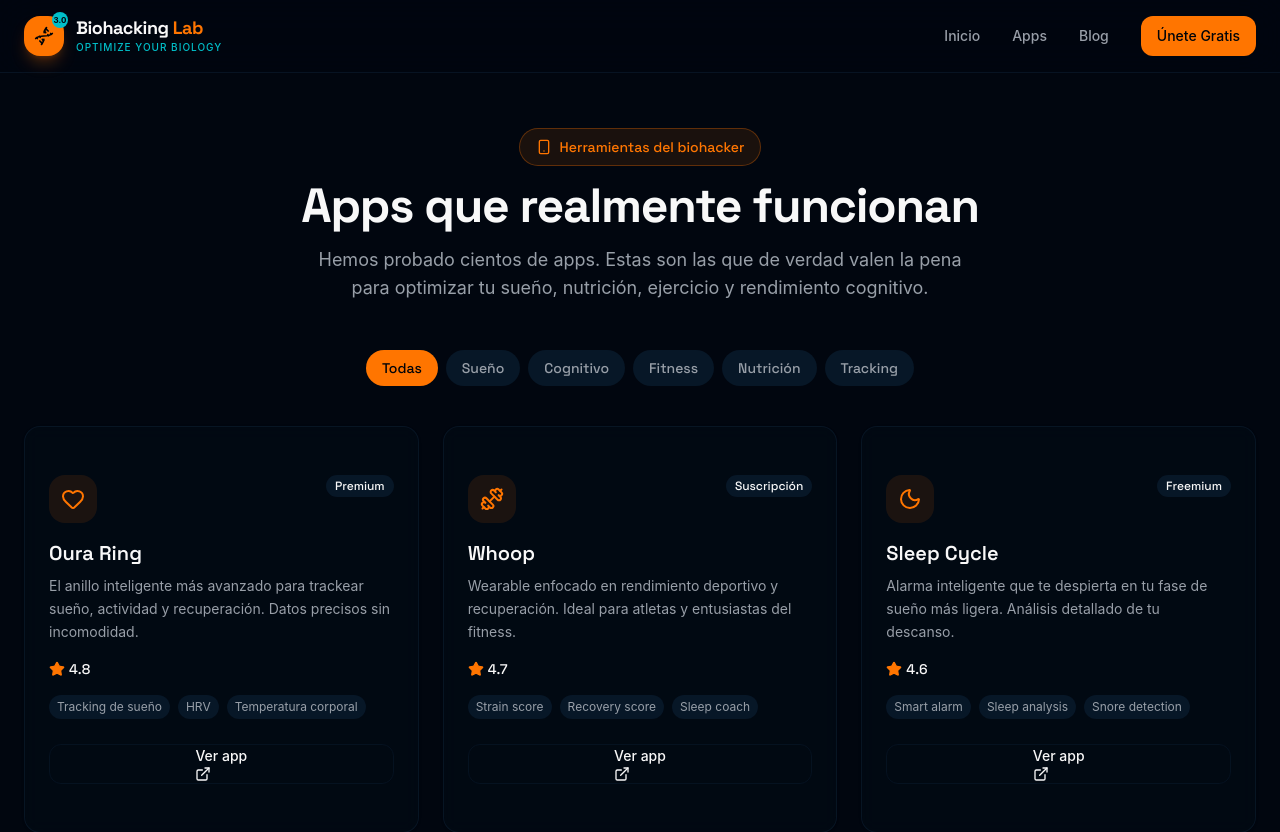
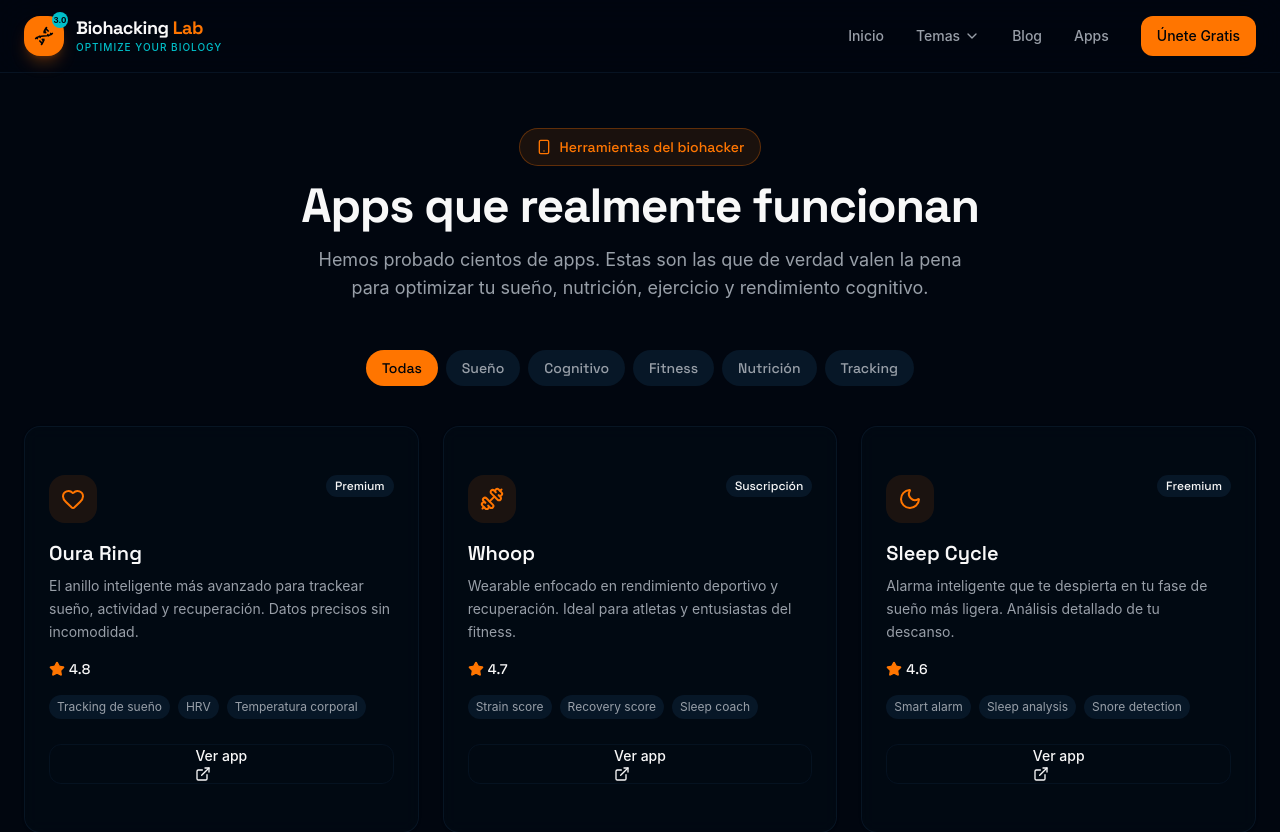
Before and after one commit to juanarangoceo/biohackinglab3, a Next.js app: page /apps in a window 1280 px wide. Shown: the top 832 px of the page. Built offline with nearby package versions, Linux system fonts and the light colour scheme.

Commit message:
fix(nav): update Header.tsx to include category dropdown

```diff
--- a/src/components/sections/header.tsx
+++ b/src/components/sections/header.tsx
@@ -2,14 +2,15 @@
 
 import { useState } from "react"
 import Link from "next/link"
-import { Menu, X, Dna } from "lucide-react"
+import { Menu, X, Dna, ChevronDown } from "lucide-react"
 import { Button } from "@/components/ui/button"
-
-const navLinks = [
-  { href: "/", label: "Inicio" },
-  { href: "/apps", label: "Apps" },
-  { href: "/blog", label: "Blog" },
-]
+import { marketingNav } from "@/config/nav";
+import {
+  DropdownMenu,
+  DropdownMenuContent,
+  DropdownMenuItem,
+  DropdownMenuTrigger,
+} from "@/components/ui/dropdown-menu";
 
 export function Header() {
   const [isMenuOpen, setIsMenuOpen] = useState(false)
@@ -36,14 +37,32 @@
 
         {/* Desktop Navigation */}
         <div className="hidden items-center gap-8 md:flex">
-          {navLinks.map((link) => (
+          {marketingNav.map((link) => (
+            link.children ? (
+              <DropdownMenu key={link.name}>
+                <DropdownMenuTrigger className="flex items-center gap-1 text-sm font-medium text-muted-foreground hover:text-primary transition-colors focus:outline-none">
+                  {link.name}
+                  <ChevronDown className="h-4 w-4" />
+                </DropdownMenuTrigger>
+                <DropdownMenuContent align="start">
+                  {link.children.map((child) => (
+                    <DropdownMenuItem key={child.name} asChild>
+                      <Link href={child.href} className="w-full cursor-pointer">
+                        {child.name}
+                      </Link>
+                    </DropdownMenuItem>
+                  ))}
+                </DropdownMenuContent>
+              </DropdownMenu>
+            ) : (
               <Link
-              key={link.href}
+                key={link.name}
                 href={link.href}
                 className="text-sm font-medium text-muted-foreground transition-colors hover:text-primary"
               >
-              {link.label}
+                {link.name}
               </Link>
+            )
           ))}
           <Button asChild>
             <Link href="#newsletter">Únete Gratis</Link>
@@ -68,16 +87,34 @@
       {/* Mobile Menu */}
       {isMenuOpen && (
         <div className="border-t border-border/50 bg-background/95 backdrop-blur-xl md:hidden">
-          <div className="flex flex-col gap-4 px-6 py-6">
-            {navLinks.map((link) => (
+          <div className="flex flex-col gap-4 px-6 py-6 overflow-y-auto max-h-[85vh]">
+            {marketingNav.map((link) => (
+              link.children ? (
+                <div key={link.name} className="flex flex-col gap-2">
+                  <div className="text-sm font-semibold text-muted-foreground uppercase tracking-wider px-1 mt-2">
+                    {link.name}
+                  </div>
+                  {link.children.map((child) => (
                     <Link
-                key={link.href}
+                      key={child.name}
+                      href={child.href}
+                      className="text-lg font-medium text-foreground hover:text-primary pl-4 border-l-2 border-border hover:border-primary transition-colors"
+                      onClick={() => setIsMenuOpen(false)}
+                    >
+                      {child.name}
+                    </Link>
+                  ))}
+                </div>
+              ) : (
+                <Link
+                  key={link.name}
                   href={link.href}
                   className="text-lg font-medium text-muted-foreground transition-colors hover:text-primary"
                   onClick={() => setIsMenuOpen(false)}
                 >
-                {link.label}
+                  {link.name}
                 </Link>
+              )
             ))}
             <Button asChild className="mt-2">
               <Link href="#newsletter">Únete Gratis</Link>
```
Lines whose indentation alone changed are shown as unchanged.
